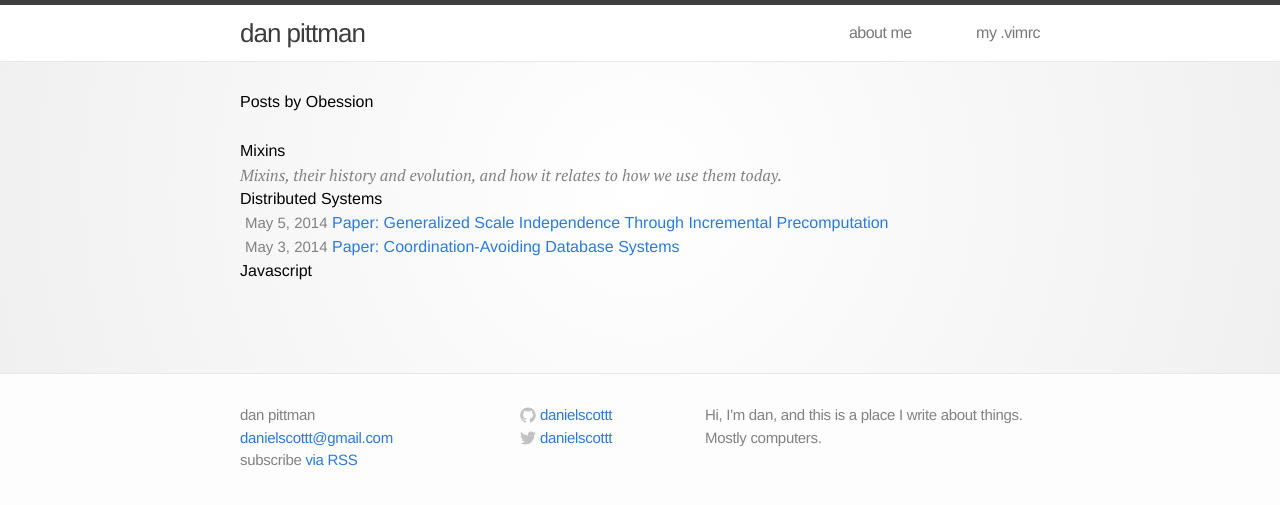
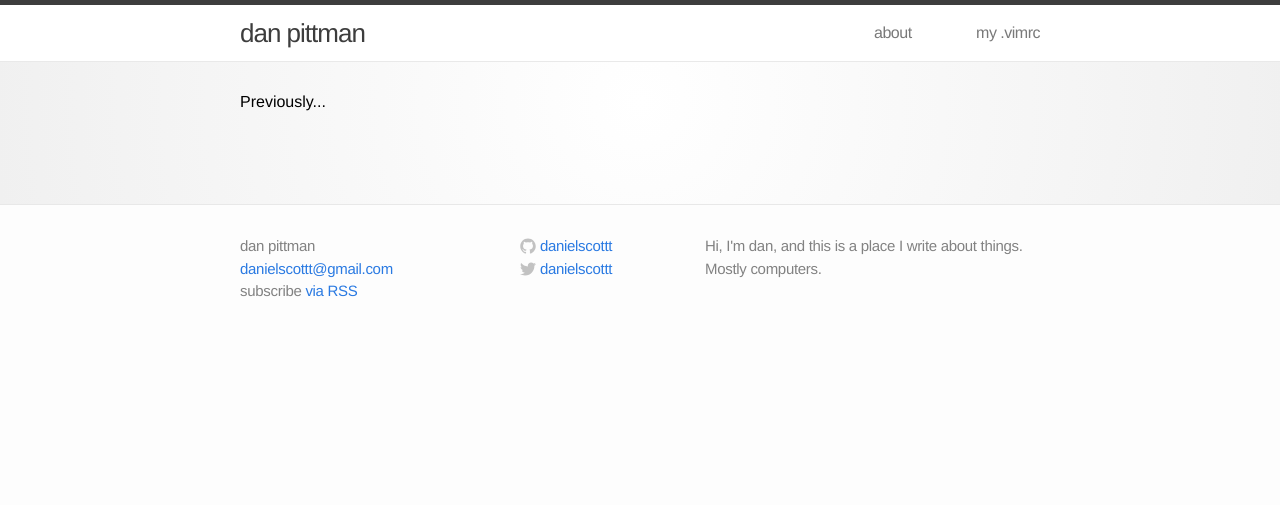
Before and after one commit to InfiniteBriansTyping/dpitt.me, a Jekyll site: the page built from index.html, in a window 1280 px wide. Shown: the top 505 px of the page. Built offline with Jekyll 4.4.1, drawn with Linux system fonts in a browser that asks for light colours.

Commit message:
redo index

```diff
--- a/_posts/2014-05-05-generalized-scaled-independence.md
+++ /dev/null
@@ -1,26 +0,0 @@
----
-layout: post
-title:  "Paper: Generalized Scale Independence Through Incremental Precomputation"
-date:   2014-05-05 08:59:20
-categories: distributed-systems
----
-
-_As data sizes grow, even by orders of magnitude, a scale-independent system enforces strict invariants on the cost of query execution._
-
-The authors of this paper also [wrote a paper on PIQL](http://arxiv.org/abs/1111.7166), which I have not read, that “_...enforces strict invariants on the cost of query execution_" to protect against bottlenecks in large systems.  They called this approach to data independence _scale independence_.  _Generalized Scale Independence Through Incremental Precomputation_ introduces a second mechanism to their model for scale independence, where pre-computation is used at write time, to save from “_...reading unbounded amounts of data_”.
-
-My first thought as I made it through the beginning of this paper was prepared queries, or something like the precomputation of all possible cartesians of a finite dataset.  To partly borrow an example from the paper:
-
-> A database that contains documents, and these documents are tagged.  There are tables like so: `tags(doc_id, tag, timestamp)` and `docs(doc_id, text)`.  A query to get the five newest docs which had tag-a and tab-b could be precomputed by storing all possible arrangements of two tags, then storing those in the order of their timestamp.
-
-This, apparently, is called _intersection precomputation_, and is a very common practice.  I had a brief moment of clarity while rescanning the paper looking for a clear comparison of _intersection_ precomputation, and the _scale independence_ precomputation that the paper is centered around.  It is not the preparing of known queries to prevent heavy computation on complex reads, but rather a precomputation to _decouple_ the size of the query workload from the size of the overall dataset.  The former does significantly reduce average response time for complex queries, but it does not however, produce a predictable response time as the dataset grows exponentially.  The latter creates cartesians similar to intersection precomputation, but in this case these cartesians represent an entire view.  In PIQL, the qualification of these views are determined by detecting hotspots, and in these hotspots, finding violators of the aforementioned invariants.  The formulas for these invariants are especially dense, and I'm not going to begin to attempt to wrap my head around them; the cool thing here is, though, the idea of representing a complete view in a single, scale independent read.
-
-If we look at our previous example of docs and tags, consider that the service has now grown to millions of documents and tags. The previous intersection precomputation of tag cartesians is unbounded, and now quite massive.  The wins of this precomputation are all but lost. However, if it is known through the detection of hotspots that the previous query is very common, we can begin to incrementally maintain a complete view of the 5 most recent docs with tag-a and tag-b.  This query does not grow as the dataset grows, as the majority of its data is static.  We can incrementally maintain dozens, or even hundreds of these complete views at write time, most likely asynchronously.  All of these views are independent of the overall dataset size.  This may cause a considerably higher workload for writes, but it will radically decrease response time for reads.  This tradeoff is favorable to any read-heavy service, such as most of the large social media sites like Facebook or Twitter.
-
-This paper was written by Michael Armbrust, Armando Fox, Eric Liang, Michael J. Franklin, Tim Kraska, and David A. Patterson.  You can find it here: [Generalized Scale Independence Through Incremental Precomputation](https://amplab.cs.berkeley.edu/publication/generalized-scale-independence-through-incremental-precomputation/)
-
-
-
-### Update:
-
-I was excited about the wrong thing, and [skipped the most important part of the whole paper](https://twitter.com/danielscottt/status/463522240307277824).
--- a/about.md
+++ b/about.md
@@ -1,6 +1,6 @@
 ---
 layout: page
-title: about me
+title: about
 permalink: /about/
 ---
 
--- a/css/main.css
+++ b/css/main.css
@@ -19,7 +19,7 @@
 h1, h2, h3, h4, h5, h6 { font-size: 100%; font-weight: 400; }
 
 a         { color: #2a7ae2; text-decoration: none; }
-a:hover   { color: #000; text-decoration: underline; }
+a:hover   { color: #000; text-decoration: none; }
 a:visited { color: #205caa; }
 
 /* Utility */
@@ -156,6 +156,15 @@
   font-style: italic;
   color: #828282;
   font-family: 'PT Serif', serif;
+}
+
+a.index-header {
+  color: #222;
+}
+
+a:hover.index-header {
+  color: #2a7ae2;
+  text-decoration: none;
 }
 
 .home h1 { margin-bottom: 25px; }
--- a/index.html
+++ b/index.html
@@ -4,39 +4,34 @@
 
 <div class="home">
 
-  <h1>Posts by Obession</h1>
-
-  <h3>Mixins</h3>
-  <div class='cat-descrip'>Mixins, their history and evolution, and how it relates to how we use them today.</div>
 
   <ul class='posts'>
-    {% for post in site.categories.mixins %}
+    {% for post in site.posts limit:5 %}
       <li>
-        <span class="post-date">{{ post.date | date: "%b %-d, %Y" }}</span>
-        <a href="{{ post.url }}">{{ post.title }}</a>
+        <div class="post">
+          <header class="post-header">
+            <h1>
+              <a class="index-header" href="{{ post.url }}" >{{ post.title }}</a>
+            </h1>
+            {{ post.date | date: "%b %-d, %Y" }}
+          </header>
+          <article class="post-content">
+            {{ post.excerpt }}
+            <p><a href="{{ post.url }}">continue reading...</a></p>
+          </article>
+        </div>
+        <hr color="#ddd">
+        <br>
       </li>
     {% endfor %}
   </ul>
 
-
-  <h3>Distributed Systems</h3>
+  <h2>Previously...</h2>
 
   <ul class='posts'>
-    {% for post in site.categories.distributed-systems %}
+    {% for post in site.posts offset:5 %}
       <li>
-        <span class="post-date">{{ post.date | date: "%b %-d, %Y" }}</span>
-        <a href="{{ post.url }}">{{ post.title }}</a>
-      </li>
-    {% endfor %}
-  </ul>
-
-  <h3>Javascript</h3>
-
-  <ul class='posts'>
-    {% for post in site.categories.javascript %}
-      <li>
-        <span class="post-date">{{ post.date | date: "%b %-d, %Y" }}</span>
-        <a href="{{ post.url }}">{{ post.title }}</a>
+        {{ post.date | date: "%b %-d, %Y" }}: <a href="{{ post.url }}" >{{ post.title }}</a>
       </li>
     {% endfor %}
   </ul>
```
Also changed, not shown: _posts/2013-12-04-javascript-private-methods.md (deleted, +0 -88 lines), _posts/2013-12-05-suburbanism.md (deleted, +0 -12 lines), _posts/2013-12-09-generation-of-non-hackers.md (deleted, +0 -32 lines), _posts/2014-03-06-adult-onset-friendship.md (deleted, +0 -29 lines), _posts/2014-05-03-coordination-avoidance-systems.md (deleted, +0 -34 lines), _posts/2014-05-27-some-readings-on-mixins-part-1.md (deleted, +0 -110 lines), 1 other file.
